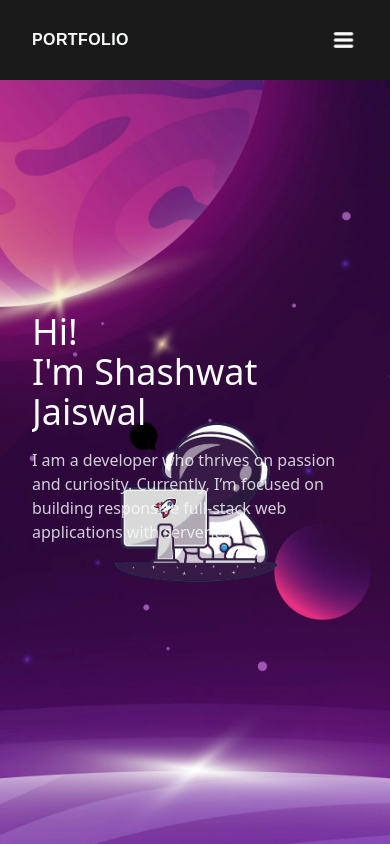
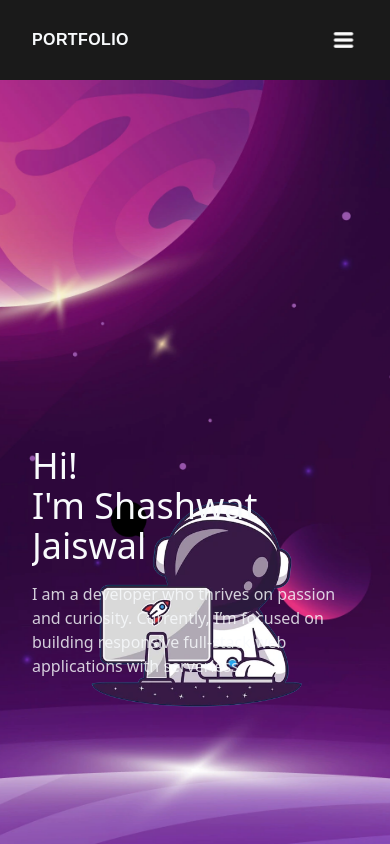
Before and after one commit to okay-head/portfolio, a React (Vite) app: page / in a window 390 px wide. Shown: the top 844 px of the page. Built offline with nearby package versions, Linux system fonts and the light colour scheme; a web font is replaced by a local one.

Commit message:
customizing for responsiveness

```diff
--- a/src/H1.jsx
+++ b/src/H1.jsx
@@ -7,7 +7,16 @@ export default function H1({ children, classVars = '', hVars = '' }) {
         whileInView={{ y: 0, opacity: 1 }}
         viewport={{ once: true, amount: 0.2 }}
         transition={{ delay: 0.3, duration: 0.3 }}
-        className={`text-3xl lg:text-5xl text-center ${hVars}`}
+        className={`hidden lg:block text-3xl lg:text-5xl text-center ${hVars}`}
+      >
+        {children}
+      </m.h1>
+      <m.h1
+        initial={{ y: 30, opacity: 0 }}
+        whileInView={{ y: 0, opacity: 1 }}
+        viewport={{ once: true, amount: 0.01 }}
+        transition={{ delay: 0.3, duration: 0.3 }}
+        className={`lg:hidden text-3xl lg:text-5xl text-center ${hVars}`}
       >
         {children}
       </m.h1>
--- a/src/components/contact/Contact.jsx
+++ b/src/components/contact/Contact.jsx
@@ -38,8 +38,8 @@ export default function Contact() {
         </div>
         <div
           ref={ref}
-          className='mx-8
-			md:grid grid-cols-2 items-center lg:mx-auto'
+          className='md:mx-8
+			md:grid grid-cols-2 items-center lg:mx-auto -mt-4'
         >
           <div>
             <m.img
@@ -47,7 +47,13 @@ export default function Contact() {
               loading='lazy'
               src='/assets/th-2066431090-removebg-preview.webp'
               alt='Waving astronaut'
-              className='hue-rotate-30 mx-auto w-3/4 md:-mt-14'
+              className='hidden md:block hue-rotate-30 mx-auto w-full md:w-3/4 md:-mt-14 max-w-[400px]'
+            />
+            <m.img
+              loading='lazy'
+              src='/assets/th-2066431090-removebg-preview.webp'
+              alt='Waving astronaut'
+              className='md:hidden hue-rotate-30 mx-auto w-full md:w-3/4 md:-mt-14 max-w-[400px]'
             />
           </div>
 
@@ -69,7 +75,7 @@ export default function Contact() {
               />
 
               <textarea
-                name='textarea' lg:text-lg
+                name='textarea'
                 placeholder='Your tiny message...'
                 className='input-style min-h-[250px]'
               ></textarea>
--- a/src/components/home/Home.jsx
+++ b/src/components/home/Home.jsx
@@ -8,7 +8,10 @@ export default function Home() {
   const y = useParallax(scrollYProgress, 100)
 
   return (
-    <section id='home' className='home min-h-screen relative scroll-m-20'>
+    <section
+      id='home'
+      className='home min-h-screen relative scroll-m-20 grid place-items-center md:block'
+    >
       <img
         loading='eager'
         src='/assets/64c71112-c87c-4874-b26d-30ca6454dd11.webp'
@@ -20,7 +23,7 @@ export default function Home() {
 			py-5 mx-8
 			md:grid grid-cols-2 items-center lg:mx-auto'
       >
-        <div className='order-last relative'>
+        <div className='order-last relative -mt-8 md:mt-[unset]'>
           {/* <m.img
 
 					src="/assets/star-svgrepo-com.webp" alt="small star" className='w-5 absolute left-10' /> */}
@@ -31,7 +34,7 @@ export default function Home() {
             // initial = {{ y: '-20%'}}
             // animate = {{ y: '0%'}}
             transition={{ delay: 0.2, duration: 1 }}
-            className='mx-auto -mt-4 md:w-[80%] w-[70%]'
+            className='mx-auto -mt-4 md:w-[80%] w-[90%] max-w-[400px]'
             src='/assets/cute-astronaut-working-with-computer-cartoon-vector-icon-illustration-science-technology-icon-concept-isolated-premium-vector-flat-cartoon-style_138676-4172-removebg-preview_cleanup.webp'
             alt='Astronaut using a laptop'
           />
--- a/src/components/navbar/Navbar.jsx
+++ b/src/components/navbar/Navbar.jsx
@@ -67,7 +67,7 @@ export default function Navbar() {
               !disabled ? 'hidden' : 'block'
             }`}
           >
-            <div className='flex flex-col gap-10 text-center text-xl  lg:text-2xl'>
+            <div className='-mt-20 flex flex-col gap-10 text-center text-xl  lg:text-2xl'>
               <Anchor
                 flag={true}
                 classVars={cls}
```
